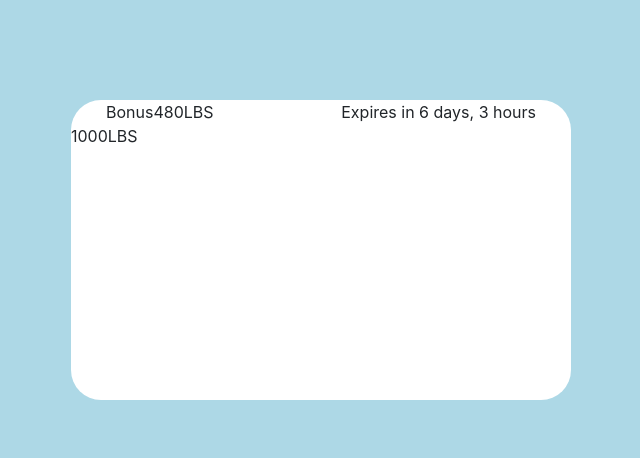
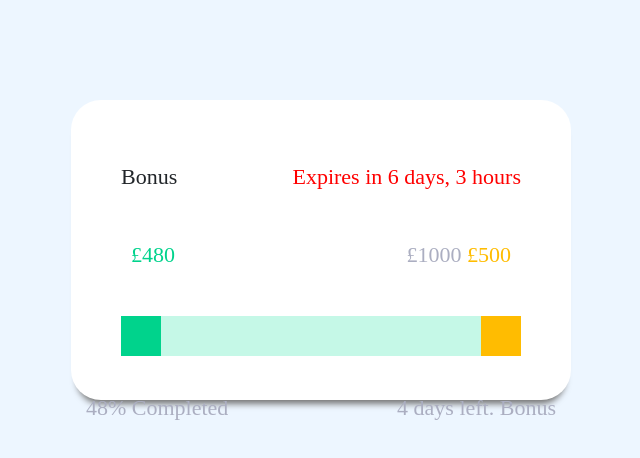
Before and after one commit to hiltongnar/webdevchallenge1, a plain HTML site: page index.html in a window 1280 px wide. Shown: the whole page, without its empty margins (319-959 px from the left). Drawn offline with nearby package versions, Linux system fonts and the light colour scheme.

Commit message:
Add files via upload
2/11 class commit

```diff
--- a/index.html
+++ b/index.html
@@ -11,20 +11,35 @@
     <title>Bonus Component</title>
   </head>
   <body>
-    <div class="bonus-component">
+   <div class="bonus-component">
 
-  <div class="top-row">
+    <div class="top-row bonus-row">
      <div class="fl">Bonus</div>
-     <div class="fr">Expires in 6 days, 3 hours</div>
-  </div>
+     <div class="fr red-f">Expires in 6 days, 3 hours</div>
+    </div>
 
-  <div class="row-two">
-    <div>480LBS</div>
-    <div>1000LBS</div>
-  </div>
+    <div class="row-two bonus-row">
+     <div class="fl dark-g">£480</div>
+      <div class="fr">
+       <span class ="gray">£1000</span>
+       <span class="five-hundred gold">£500</span>
+     </div>
+    </div>
+
+    <div class="powerbar bonus-row">
+     <div class="powerbar-1 fl"></div>
+     <div class="powerbar-3 fr"></div>
+    </div>
 
 
-</div>
+    <div class ="footer">
+     <div class ="fl gray">48% Completed</div>
+      <div class ="fr gray">
+       <span>4 days left.</span>
+       <span>Bonus</span>
+     </div>
+    </div>
+   </div>
 
     <!-- Optional JavaScript -->
     <!-- jQuery first, then Popper.js, then Bootstrap JS -->
--- a/style.css
+++ b/style.css
@@ -1,5 +1,6 @@
 body {
-  background : lightblue;
+  background : #EDF6FF;
+  font-size: 22px;
 }
 
 .bonus-component {
@@ -8,10 +9,15 @@ body {
   margin : 100px auto;
   width : 500px;
   border-radius: 30px;
+  padding: 15px;
+  font-family: serif;
+  box-shadow: 0 10px 6px -6px #777;
 }
 
 .top-row {
   margin : 35px;
+  padding-top: 10px;
+  text-align: justify;
 }
 
 .fl {
@@ -21,6 +27,56 @@ body {
 .fr {
   float : right;
 }
-.row {
-  clear : both;
+.row-two{
+  margin : 35px;
+  padding : 10px;
 }
+
+.bonus-row:after {
+  content: "";
+  display: table;
+  clear: both;
+}
+
+.five-hundred{
+  margin-bottom: 10px;
+}
+
+.footer {
+  padding-top: 2px 40px;
+}
+
+.red-f {
+  color : red;
+}
+
+.dark-g {
+  color : #00D38C;
+}
+
+.gold {
+  color : #FFBC01;
+}
+.gray {
+  color : #ABAEC1;
+}
+.sea-green {
+  color : #C5F8E7;
+}
+.powerbar {
+  margin: 35px;
+  background-color: #C5F8E7;
+}
+
+
+.powerbar div {
+  height : 40px;
+  width : 40px;
+}
+
+.powerbar-1 {
+  background-color: #00D38C;
+}
+.powerbar-3 {
+  background-color: #FFBC01;
+}
```
